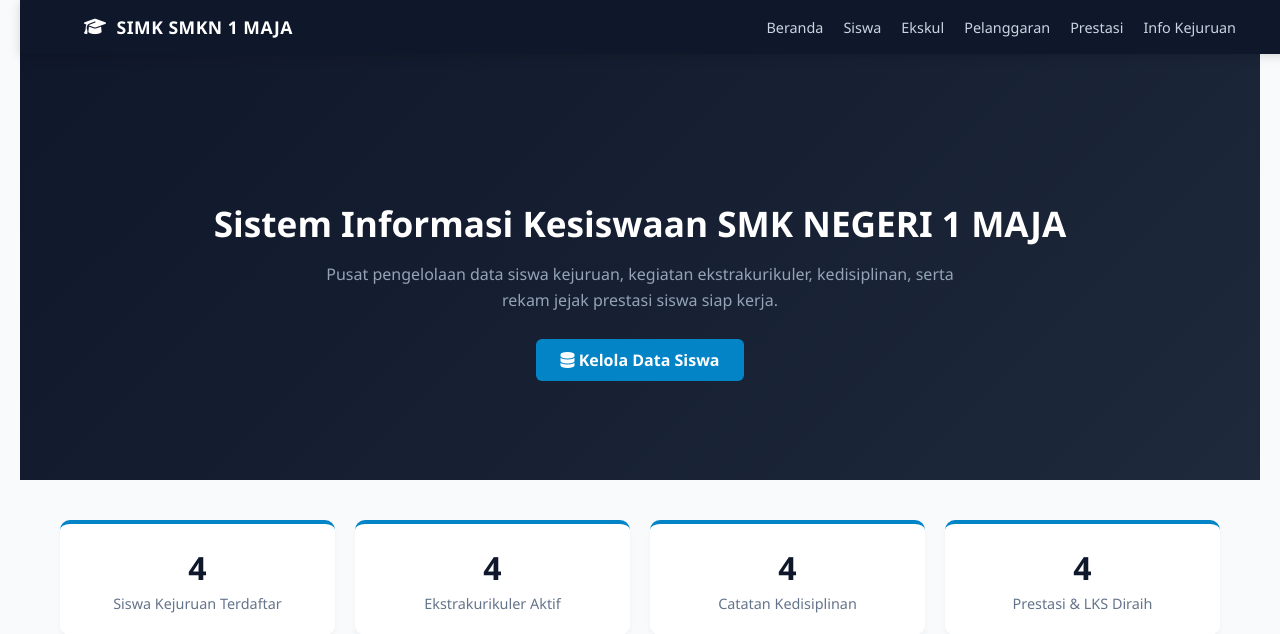
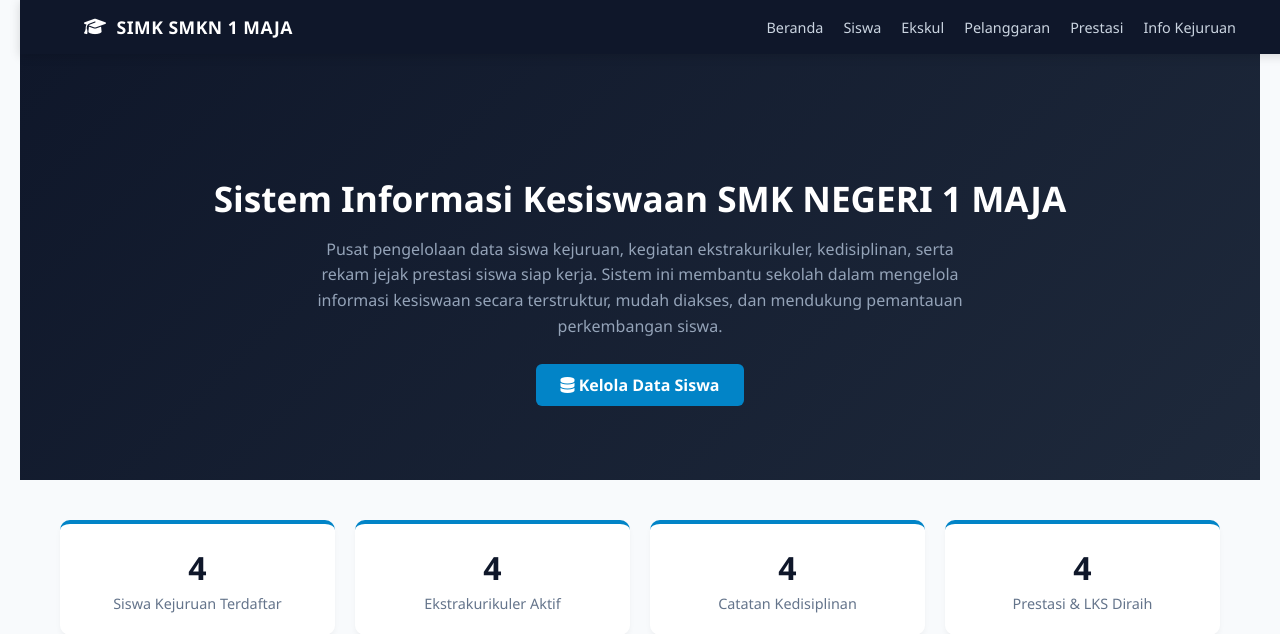
Before and after one commit to sandimuhamadsm11-hue/kelompok_1_KESISWAAN, a PHP site: page / in a window 1280 px wide. Shown: the top 634 px of the page. Run offline with PHP 8.4, Linux system fonts and the light colour scheme; data comes from the database, SQL or seed files in the repository; data that the repository does not hold is empty.

```diff
--- a/views/index.php
+++ b/views/index.php
@@ -45,7 +45,7 @@ function format_tanggal($tanggal) {
     <!-- Halaman Utama (Hero Section Khusus SMK) -->
     <section class="hero" id="home">
         <h1>Sistem Informasi Kesiswaan SMK NEGERI 1 MAJA</h1>
-        <p>Pusat pengelolaan data siswa kejuruan, kegiatan ekstrakurikuler, kedisiplinan, serta rekam jejak prestasi siswa siap kerja.</p>
+        <p>Pusat pengelolaan data siswa kejuruan, kegiatan ekstrakurikuler, kedisiplinan, serta rekam jejak prestasi siswa siap kerja. Sistem ini membantu sekolah dalam mengelola informasi kesiswaan secara terstruktur, mudah diakses, dan mendukung pemantauan perkembangan siswa.</p>
         <a href="#data-siswa" class="btn-cta"><i class="fa-solid fa-database"></i> Kelola Data Siswa</a>
     </section>
 
```
